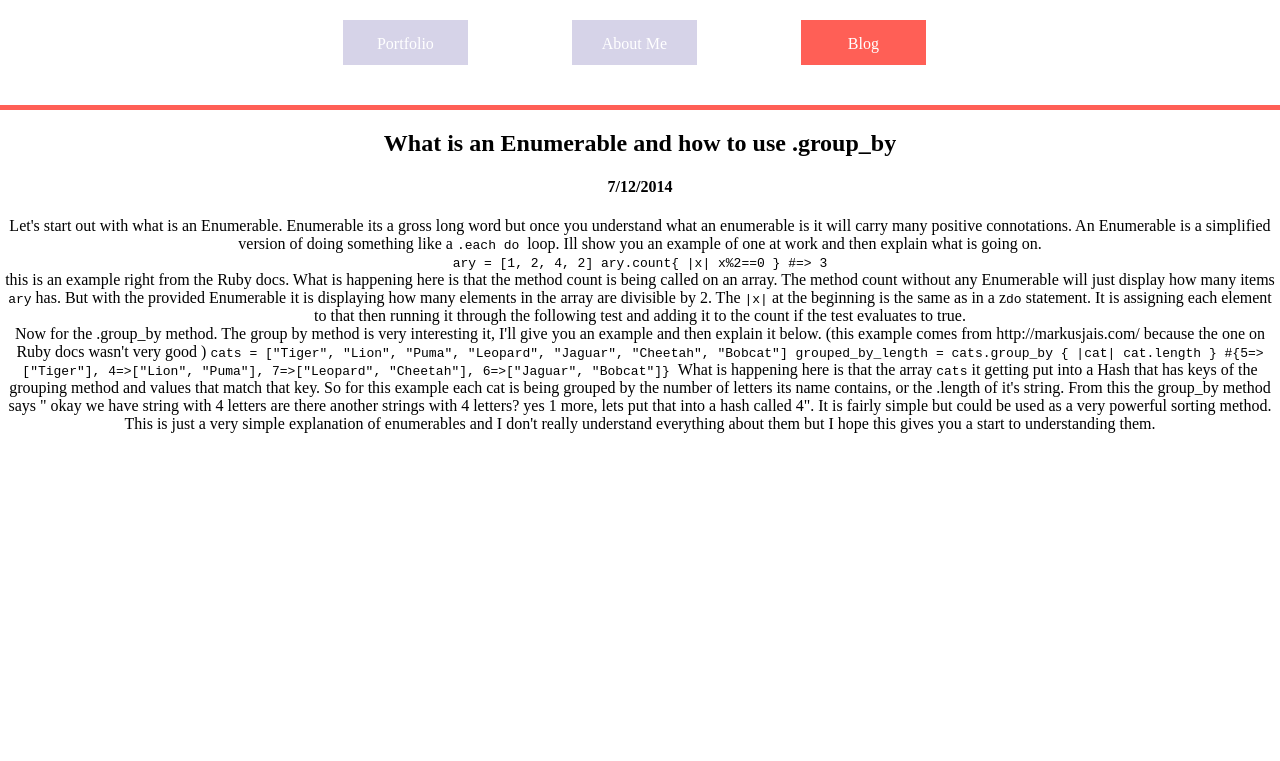
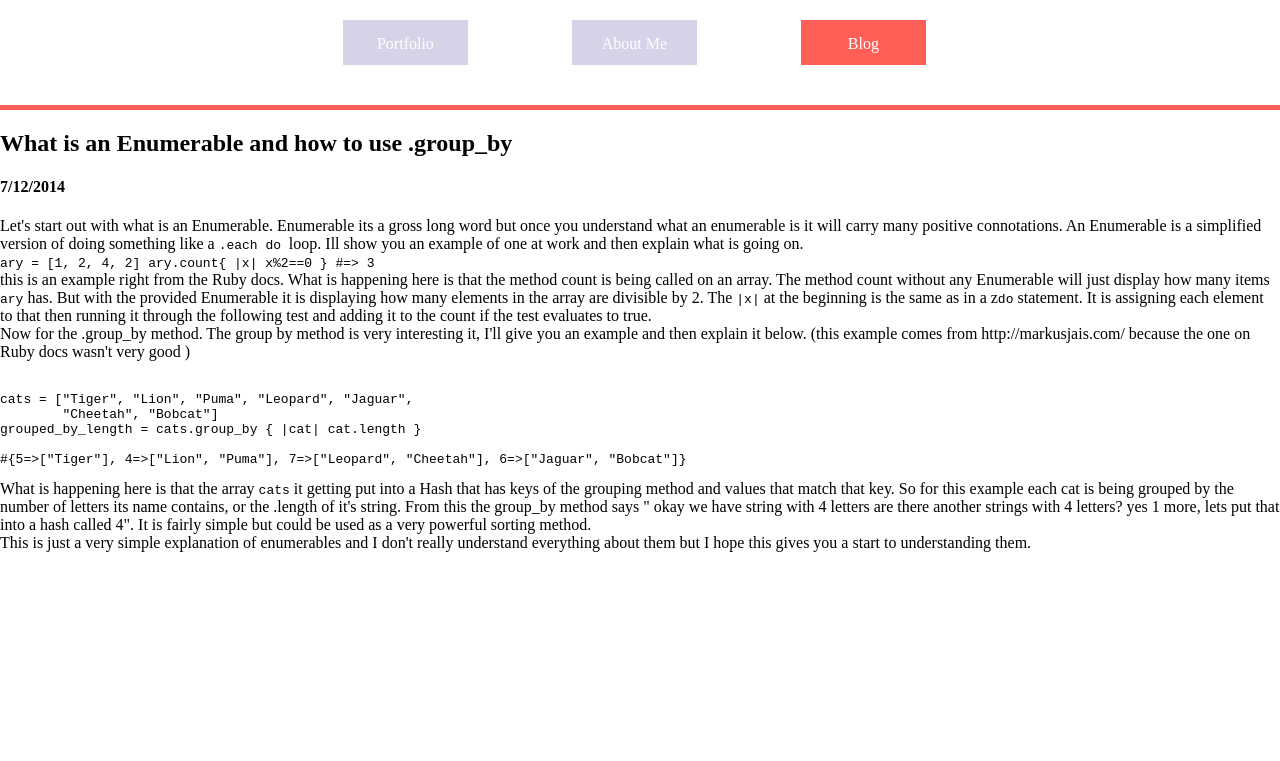
Before and after one commit to PeterCusack/PeterCusack.github.io, a plain HTML site: page t4-enumerable-methods.html in a window 1280 px wide. Shown: the top 761 px of the page. Drawn offline with Linux system fonts and the light colour scheme.

Commit message:
Got rid of centering on single blog post

```diff
--- a/t4-enumerable-methods.html
+++ b/t4-enumerable-methods.html
@@ -16,7 +16,7 @@
     <hr class="portfolio-hr light-red">
   </nav>
 
-  <section class="center white">
+  <section class=" white">
 
  <h2>What is an Enumerable and how to use .group_by </h2>
   <h4>7/12/2014</h4>
@@ -29,13 +29,13 @@ ary.count{ |x| x%2==0 } #=> 3
 this is an example right from the Ruby docs. What is happening here is that the method count is being called on an array. The method count without any Enumerable will just display how many items <code>ary</code> has. But with the provided  Enumerable it is displaying how many elements in the array are divisible by 2. The <code>|x|</code> at the beginning is the same as in a z<code>do</code> statement. It is assigning each element to that then running it through the following test and adding it to the count if the test evaluates to true.
 <br>
 Now for the .group_by method. The group by method is very interesting it, I'll give you an example and then explain it below. (this example comes from http://markusjais.com/ because the one on Ruby docs wasn't very good )
-<code>
+<pre><code>
 cats = ["Tiger", "Lion", "Puma", "Leopard", "Jaguar",
         "Cheetah", "Bobcat"]
 grouped_by_length = cats.group_by { |cat| cat.length }
 
 #{5=>["Tiger"], 4=>["Lion", "Puma"], 7=>["Leopard", "Cheetah"], 6=>["Jaguar", "Bobcat"]}
-</code>
+</code></pre>
 What is happening here is that the array <code>cats</code> it getting put into a Hash that has keys of the grouping method and values that match that key. So for this example each cat is being grouped by the number of letters its name contains, or the .length of it's string. From this the group_by method says " okay we have string with 4 letters are there another strings with 4 letters? yes 1 more, lets put that into a hash called 4". It is fairly simple but could be used as a very powerful sorting method.
 <br>
 This is just a very simple explanation of enumerables and I don't really understand everything about them but I hope this gives you a start to understanding them.
```
Also changed, not shown: blog-template.html (+1 -1 lines), c3_thinking-style.html (+1 -1 lines), c4-tech-issues.html (+1 -1 lines), single-chefs.html (+1 -1 lines), single-github.html (+1 -1 lines), t2-css-design.html (+1 -1 lines), t3-arrays-hashes.html (+1 -1 lines).
